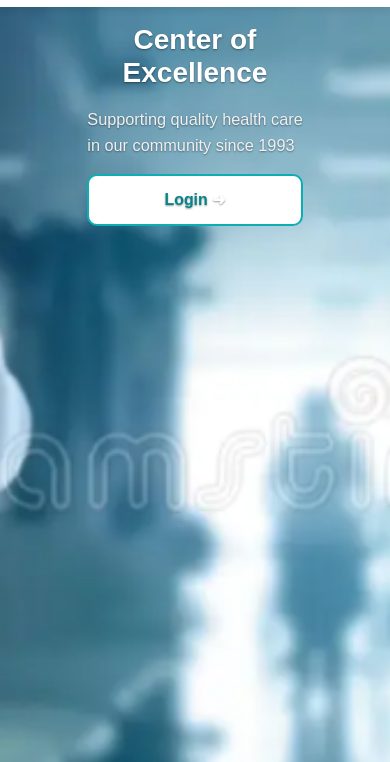
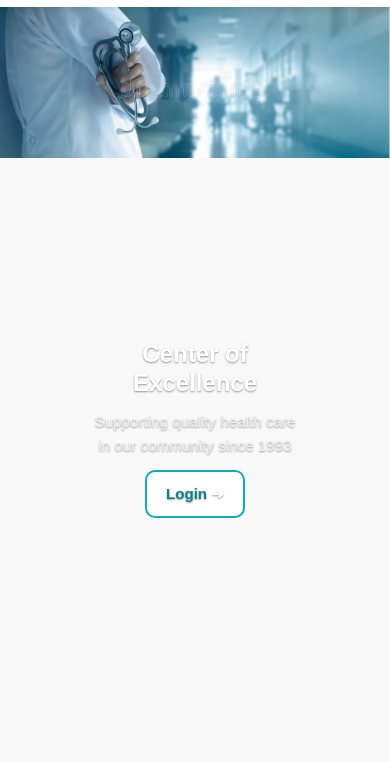
Before and after one commit to liviya7/novaMed, a plain HTML site: page index.html in a window 390 px wide. Shown: the part 82-844 px from the top of the page. Drawn offline with Linux system fonts and the light colour scheme.

Commit message:
second commit

```diff
--- a/css/style.css
+++ b/css/style.css
@@ -144,8 +144,8 @@ body {
   inset: 0;
   width: 100%;
   height: 100%;
-  object-fit: cover;
-  object-position: center 30%;
+  object-fit: cover; /* fill viewport without bars */
+  object-position: center 35%;
   z-index: 0;
 }
 
@@ -166,31 +166,40 @@ body {
     justify-content: center;
     align-items: center;
     text-align: center;
-    padding: 1.25rem;
+    padding: 1rem;
     gap: 0.75rem;
     background: transparent; /* avoid dark bars over empty areas */
   }
+  .landing-page {
+    min-height: 100svh; /* keep a full-screen hero */
+    height: 100vh;      /* fallback for older browsers */
+  }
   .landing-page .hero-bg {
-    object-fit: cover;
-    object-position: center 35%;
+    position: absolute; /* keep image behind text */
+    inset: 0;
+    width: 100%;
+    height: 100%;
+    object-fit: contain; /* full image visible */
+    object-position: center top;
+    z-index: 0;
   }
   .text-content {
-    max-width: 100%;
+    max-width: min(92%, 60ch);
     text-align: center;
-    padding: 1rem;
+    padding: 0.75rem 0;
     color: #fff;
     text-shadow: 0 1px 2px rgba(0,0,0,0.4);
   }
   .text-content h1 {
-    font-size: 1.9rem;
+    font-size: clamp(1.4rem, 5vw + 0.4rem, 2.1rem);
     line-height: 1.2;
   }
   .text-content p {
-    font-size: 1rem;
+    font-size: clamp(0.9rem, 2.5vw, 1rem);
   }
   .btn-login {
-    width: 100%;
-    max-width: 280px;
+    width: auto;
+    max-width: 85%;
     text-align: center;
   }
 }
@@ -199,7 +208,7 @@ body {
   background: transparent;
   display: flex;
   align-items: center;
-  justify-content: flex-start;
+  justify-content: center;
   padding: clamp(1rem, 4vw, 3rem);
   position: absolute;
   inset: 0;
@@ -209,12 +218,12 @@ body {
 .left-image { display: none; }
 
 .text-content {
-  text-align: left;
+  text-align: center;
   max-width: 60ch;
 }
 
 .text-content h1 {
-  font-size: clamp(1.75rem, 4vw + 0.5rem, 3.25rem);
+  font-size: clamp(1.5rem, 4vw + 0.4rem, 2.2rem);
   font-weight: bold;
 }
 
@@ -223,20 +232,20 @@ body {
 }
 
 .text-content p {
-  margin: 1rem 0;
-  font-size: clamp(0.95rem, 1.1vw + 0.75rem, 1.125rem);
+  margin: 0.75rem 0;
+  font-size: clamp(0.95rem, 1vw + 0.6rem, 1.05rem);
   color: #f0f0f0;
 }
 
 .btn-login {
   display: inline-block;
-  padding: clamp(0.6rem, 1.2vw + 0.4rem, 0.9rem) clamp(1rem, 2vw + 0.8rem, 1.5rem);
+  padding: clamp(0.55rem, 1vw + 0.35rem, 0.8rem) clamp(0.9rem, 2vw + 0.7rem, 1.3rem);
   background-color: white;
   color: #078489;
   font-weight: bold;
   text-decoration: none;
   border-radius: 10px;
-  font-size: clamp(0.95rem, 0.6vw + 0.85rem, 1.1rem);
+  font-size: clamp(0.9rem, 0.6vw + 0.8rem, 1.05rem);
   border: 2px solid #0aaeb3;
   transition: all 0.25s ease;
   cursor: pointer;
```
Also changed, not shown: login1.html (+16 -7 lines).
